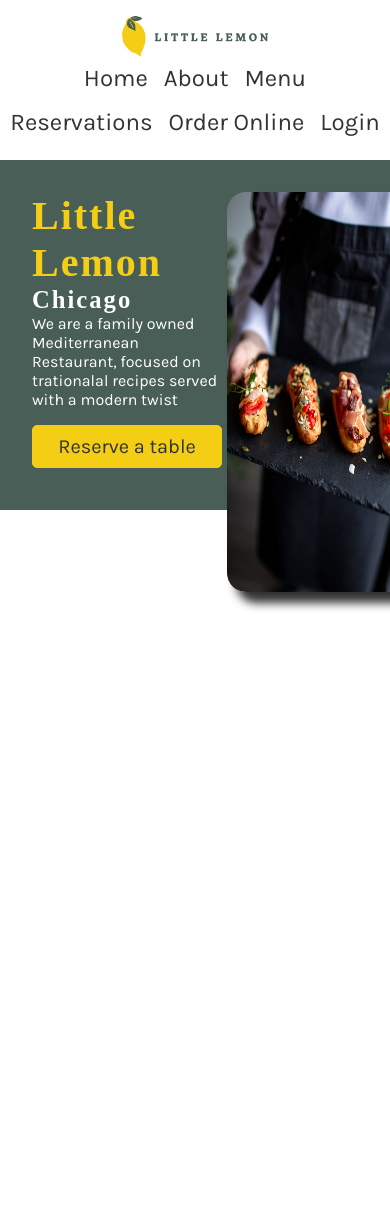
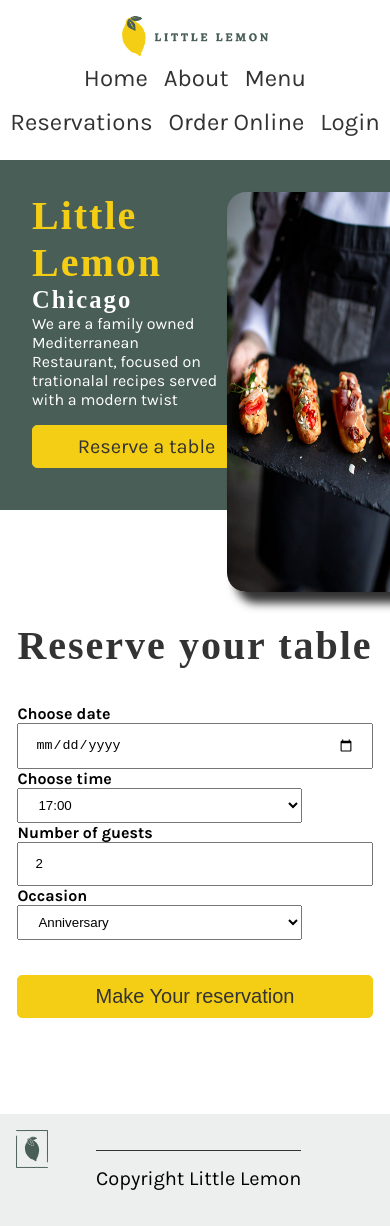
Before and after one commit to wsimmerson/fecapstone, a React (Create React App) app: page /reservation in a window 390 px wide. Shown: the top 1226 px of the page. Before the commit the page ends 844 px from the top, so only its background shows below. Built offline with nearby package versions, Linux system fonts and the light colour scheme; a web font is replaced by a local one.

Commit message:
booking form and tests

```diff
--- a/src/App.css
+++ b/src/App.css
@@ -12,6 +12,7 @@
 
 body {
   font-family: 'Karla', sans-serif;
+  width: 100%;
 }
 
 
@@ -48,6 +49,7 @@
 header {
   background-color: var(--primary-dark);
   height: 350px;
+  margin-bottom: 4rem;
 }
 
 header h1 {
@@ -134,53 +136,26 @@
   text-decoration-thickness: 0.1rem;
 }
 
-section {
+
+main  {
+  margin-top: 6rem !important;
+  margin-bottom: 6rem;
   display: flex;
-  gap: 2rem 1rem;
-  margin-top: 1rem;
-  margin-bottom: 1rem;
-  flex-direction: row;
-}
-
-article {
-  flex:1;
-}
-
-article img {
-  max-width: 100%;
-}
-
-article ul {
-  list-style: none;
-}
-
-main article {
-  border: 1px solid var(--secondary-three);
-  padding-left: 1rem;
-  padding-right: 1rem;
-}
-
-figure {
-  margin: 0;
-}
-
-label {
-  font-weight: bold;
-  display: block;
-}
-
-input, select{
-  width: 80%;
-  display: block;
-  padding: .5rem 1rem;
-  line-height: 1.5rem;
-  box-sizing: border-box;
 }
 
 .container {
+  display:flex;
   margin: 0 auto;
 }
 
+.home {
+  display: flex;
+  justify-content: space-between;
+}
+
+.specials {
+  display: flex;
+}
 
 .btn {
   margin-top: 1rem;
@@ -188,7 +163,7 @@
   border: 1px solid var(--primary-light);
   background-color: var(--primary-light);;
   border-radius: 5px;
-  width: 80%;
+  width: fit-content;
   font-size: 1.25rem;
   display: block;
   color: var(--secondary-four);
@@ -204,44 +179,6 @@
   text-decoration: none;
 }
 
-#hero {
-  background-image: linear-gradient(0deg, rgba(0, 0, 0, 0.3), rgba(0, 0, 0, 0.8)), url('../public/assets/restaurant_inside.jpg');
-  background-size: cover;
-  background-position: 75%;
-  color: white;
-  min-height: 200px;
-  text-align: center;;
-}
-
-#hero p {
-  font-size: 2rem;
-  margin:0;
-  text-shadow: 2px 2px 4px var(--secondary-four);
-}
-
-.cta {
-  display: inline-block;
-  color: rgba(255, 255, 255, 0.9);
-  width: 200px;
-  font-weight: bold;
-  font-size: 1.5rem;
-  padding: 8px;
-  border: 3px solid #fff;
-  text-align: center;
-  outline: none;
-  text-decoration: none;
-  margin: 1rem;
-}
-
-.cta:hover {
-  color:#fff;
-  background: var(--primary-dark);
-  border: 3px solid var(--primary-dark);
-}
-
-.heading-shadow {
-  text-shadow: 1px 1px 4px var(--secondary-four);
-}
 
 footer {
   background-color: var(--secondary-three);
@@ -265,43 +202,17 @@
   padding-top: 1rem;;
 }
 
-.row {
-  display: flex;
-  flex-direction: row;
-  width: 100%;
-  padding-bottom: 1rem;
+label {
+  font-weight: bold;
+  display: block;
 }
 
-.column {
-  flex-basis: 50%;
-  margin-bottom: 1rem;
-  padding-bottom: 1rem;
-}
-
-.column figure {
-  padding: 0px 12px;
-
-}
-
-
-.videowrap {
-position: relative;
-padding-bottom: 56.25%; /* 16:9 */
-padding-top: 1rem;
-height: 0;
-}
-.videowrap iframe {
-position: absolute;
-margin-top: 2rem;
-top: 0;
-left: 0;
-width: 100%;
-height: 100%;
-}
-
-.menu-price{
+input, select{
+  width: 80%;
   display: block;
-  font-size: 1rem;
+  padding: .5rem 1rem;
+  line-height: 1.5rem;
+  box-sizing: border-box;
 }
 
 @media (max-width: 800px) {
@@ -313,9 +224,11 @@
     flex-wrap: wrap;
     justify-content: center;
   }
-  section {
-      flex-direction: column;
+
+  .home {
+    flex-direction: column;
   }
+
 
   .row {
       flex-direction: column;
@@ -326,7 +239,7 @@
       width: 100%;
   }
 
-  #button{
+  .btn{
       width: 100%;
   }
 }
--- /dev/null
+++ b/src/components/BookingForm.js
@@ -0,0 +1,59 @@
+import React, { useState } from "react";
+
+function BookingForm({ availableTimes, dispatch }) {
+    const [resDate, setResDate] = useState();
+    const [resTime, setResTime] = useState();
+    const [numGuests, setNumGuests] = useState(2);
+    const [occasion, setOccasion] = useState("Anniversary");
+
+    return (
+        <form>
+            <label htmlFor="res-date">Choose date</label>
+            <input
+                type="date"
+                id="res-date"
+                value={resDate}
+                onChange={(e) =>
+                    dispatch({ type: "date_change", payload: e.target.value })
+                }
+            />
+            <label htmlFor="res-time">Choose time</label>
+            <select
+                id="res-time "
+                value={resTime}
+                onChange={(e) => setResTime(e.target.value)}
+            >
+                {availableTimes.map((t, i) => (
+                    <option key={i}>{t}:00</option>
+                ))}
+            </select>
+            <label htmlFor="guests">Number of guests</label>
+            <input
+                type="number"
+                placeholder="1"
+                min="1"
+                max="10"
+                id="guests"
+                value={numGuests}
+                onChange={(e) => setNumGuests(e.target.value)}
+            />
+            <label htmlFor="occasion">Occasion</label>
+            <select
+                id="occasion"
+                value={occasion}
+                onChange={(e) => setOccasion(e.target.value)}
+            >
+                <option>Birthday</option>
+                <option>Anniversary</option>
+            </select>
+            <br />
+            <input
+                type="submit"
+                value="Make Your reservation"
+                className="btn"
+            />
+        </form>
+    );
+}
+
+export default BookingForm;
--- a/src/components/Card.js
+++ b/src/components/Card.js
@@ -1,7 +1,19 @@
 import React from "react";
 
-function Card() {
-    return <div></div>;
+function Card({ item }) {
+    return (
+        <div className="card">
+            <img
+                src={item?.image}
+                alt=""
+            />
+            <h5 className="card-title">{item?.title}</h5>
+            <div className="card-content">
+                <p>{item?.body}</p>
+            </div>
+            <div className="card-action">{item?.action}</div>
+        </div>
+    );
 }
 
 export default Card;
--- a/src/components/Footer.js
+++ b/src/components/Footer.js
@@ -1,7 +1,16 @@
 import React from "react";
 
 function Footer() {
-    return <div></div>;
+    return (
+        <footer>
+            <article>
+                <img src="/assets/logo_footer.png" />
+            </article>
+            <article>
+                <p>Copyright Little Lemon</p>
+            </article>
+        </footer>
+    );
 }
 
 export default Footer;
--- a/src/components/Main.js
+++ b/src/components/Main.js
@@ -1,4 +1,4 @@
-import React from "react";
+import React, { useReducer } from "react";
 import { Routes, Route } from "react-router-dom";
 import Home from "../pages/Home";
 import About from "../pages/About";
@@ -7,9 +7,24 @@
 import Menu from "../pages/Menu";
 import Reservation from "../pages/Reservation";
 
+const updateTimes = (state, action) => {
+    console.log(state);
+    return state;
+};
+
+const initializeTimes = () => {
+    return [17, 18, 19, 20, 21, 22];
+};
+
 function Main() {
+    const [availableTimes, dispatch] = useReducer(
+        updateTimes,
+        initializeTimes,
+        initializeTimes
+    );
+
     return (
-        <main>
+        <main className="">
             <Routes>
                 <Route
                     path="/"
@@ -33,7 +48,12 @@
                 />
                 <Route
                     path="/reservation"
-                    element={<Reservation />}
+                    element={
+                        <Reservation
+                            availableTimes={availableTimes}
+                            dispatch={dispatch}
+                        />
+                    }
                 />
             </Routes>
         </main>
@@ -41,3 +61,4 @@
 }
 
 export default Main;
+export { updateTimes, initializeTimes };
--- a/src/components/Specials.js
+++ b/src/components/Specials.js
@@ -1,7 +1,15 @@
 import React from "react";
+import { Link } from "react-router-dom";
+import Card from "./Card";
 
 function Specials() {
-    return <section className="specials"></section>;
+    return (
+        <section className="specials">
+            <Card />
+            <Card />
+            <Card />
+        </section>
+    );
 }
 
 export default Specials;
--- a/src/pages/Home.js
+++ b/src/pages/Home.js
@@ -1,7 +1,24 @@
 import React from "react";
+import { Link } from "react-router-dom";
+import Specials from "../components/Specials";
 
 function Home() {
-    return <div></div>;
+    return (
+        <section className="home container">
+            <h2>This weeks specials!</h2>
+
+            <div>
+                <Link
+                    to="/order"
+                    className="btn"
+                >
+                    Order Online
+                </Link>
+            </div>
+
+            <Specials />
+        </section>
+    );
 }
 
 export default Home;
--- a/src/pages/Reservation.js
+++ b/src/pages/Reservation.js
@@ -1,7 +1,20 @@
 import React from "react";
+import BookingForm from "../components/BookingForm";
 
-function Reservation() {
-    return <div></div>;
+function Reservation({ availableTimes, dispatch }) {
+    return (
+        <section
+            className="container"
+            style={{ flexDirection: "column" }}
+        >
+            <h2>Reserve your table</h2>
+            <br />
+            <BookingForm
+                availableTimes={availableTimes}
+                dispatch={dispatch}
+            />
+        </section>
+    );
 }
 
 export default Reservation;
```
Also changed, not shown: 2 other files (tests, documents, lock files or other folders).
